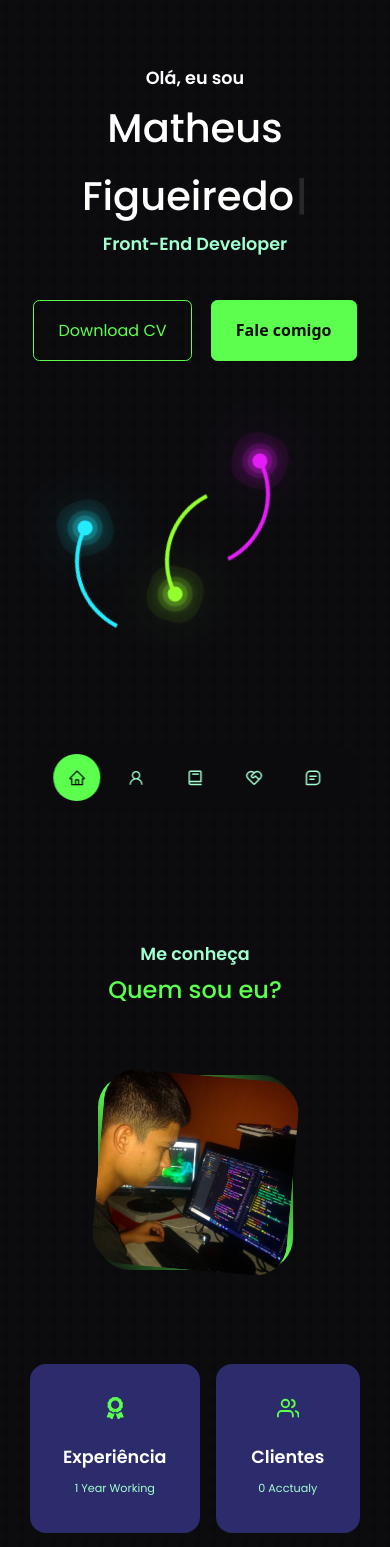
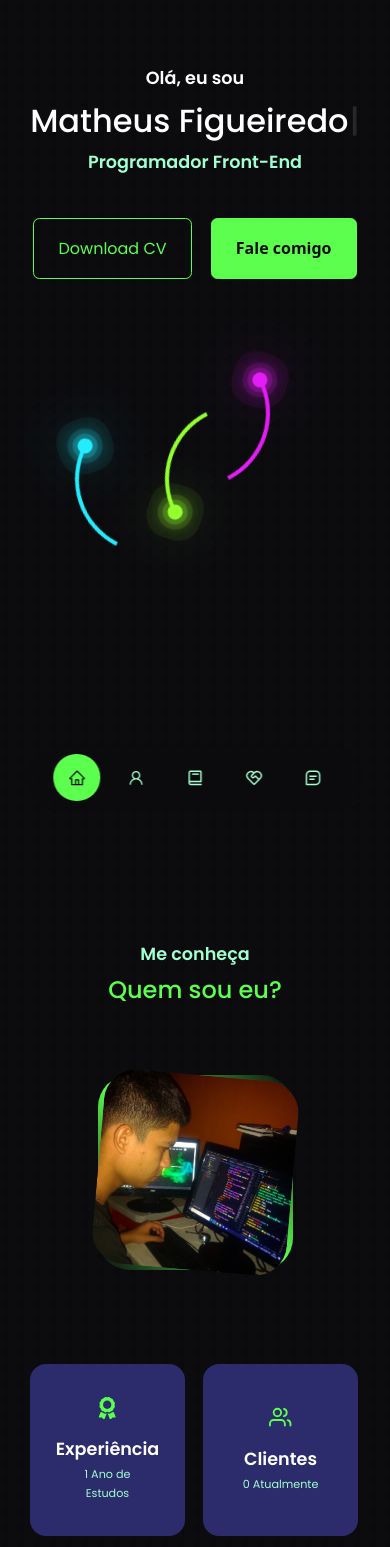
Before and after one commit to matheusscode/portfolio, a React (Vite) app: page / in a window 390 px wide. Shown: the top 1547 px of the page. Built offline with nearby package versions, Linux system fonts and the light colour scheme.

Commit message:
little-changes-two

```diff
--- a/package.json
+++ b/package.json
@@ -4,7 +4,7 @@
   "version": "0.0.0",
   "type": "module",
   "scripts": {
-    "dev": "vite",
+    "dev": "vite --host 0.0.0.0",
     "build": "vite build",
     "preview": "vite preview"
   },
--- a/src/components/About/About.css
+++ b/src/components/About/About.css
@@ -89,6 +89,13 @@
     margin: 1rem 0 1.5rem;
     padding: 20px;
   }
+
+  .about__card{
+    display: flex;
+    flex-direction: column;
+    justify-content: center;
+    align-items: center;
+  }
 }
 
 /* ================== MEDIA QUERIES (SMALL DEVICES) ================== */
@@ -112,4 +119,23 @@
   .about__content p {
     margin: 1.5rem 0;
   }
+
+  .about__card{
+    display: flex;
+    flex-direction: column;
+    justify-content: center;
+    align-items: center;
+    width: 100%;
+  }
 }
+
+@media screen and (max-width: 430px) {
+
+  .about__card{
+    display: flex;
+    flex-direction: column;
+    justify-content: center;
+    align-items: center;
+    width: 155px;
+  }
+}
--- a/src/components/About/About.jsx
+++ b/src/components/About/About.jsx
@@ -22,33 +22,32 @@ export const About = () => {
             <article className="about__card">
               <FaAward className="about__icon" />
               <h5>Experiência</h5>
-              <small>1 Year Working</small>
+              <small>1 Ano de Estudos</small>
             </article>
 
             <article className="about__card">
               <FiUsers className="about__icon" />
               <h5>Clientes</h5>
-              <small>0 Acctualy</small>
+              <small>0 Atualmente</small>
             </article>
 
             <article className="about__card">
               <VscFolderLibrary className="about__icon" />
               <h5>Projetos</h5>
-              <small>5 Completeded</small>
+              <small>4 Completos</small>
             </article>
           </div>
           <p>
             Meu nome é Matheus Figueiredo e eu sou um amante da tecnologia que
             decidiu trilhar o caminho da programação. Estudo frameworks e
             linguagens para o Desenvolvimento Web. Atualmente estou focando nas
-            tecnologias voltadas ao Front-End. Desenvolvo sites
-            modernos para pessoas físicas e jurídicas que desejam um site com
-            design moderno, responsivo que atraia resultados satisfatórios em
-            seu empreendimento. <br />
-            Para a criação das aplicações web conto com as
-            mais modernas ferramentas e tecnologias do mercado para fazer a
-            gestão, design, desenvolvimento do projeto e por fim obter os
-            resultados esperados.
+            tecnologias voltadas ao Front-End. Desenvolvo sites modernos para
+            pessoas físicas e jurídicas que desejam um site com design moderno,
+            responsivo que atraia resultados satisfatórios em seu
+            empreendimento. <br />
+            Para a criação das aplicações web conto com as mais modernas
+            ferramentas e tecnologias do mercado para fazer a gestão, design,
+            desenvolvimento do projeto e por fim obter os resultados esperados.
           </p>
           <a href="#contact" className="btn btn-primary">
             Fale Comigo
--- a/src/components/Contact/Contact.css
+++ b/src/components/Contact/Contact.css
@@ -23,6 +23,10 @@
 .contact__option:hover {
   background: transparent;
   border-color: var(--color-primary-variant);
+}
+
+.contact__option h5 {
+  word-wrap: break-word;
 }
 
 .contact__option-icon {
@@ -87,4 +91,8 @@ textarea {
     width: var(--container-width-sm);
     margin: 30px;
   }
+
+  form button {
+    margin: 0 auto;
+  }
 }
--- a/src/components/Header/Header.css
+++ b/src/components/Header/Header.css
@@ -152,6 +152,11 @@ header {
   header {
     height: 68vh;
   }
+
+  header h1{
+  font-size: 2rem;
+  }
+
 }
 
 /* ================== MEDIA QUERIES (SMALL DEVICES) ================== */
--- a/src/components/Header/Header.jsx
+++ b/src/components/Header/Header.jsx
@@ -19,7 +19,7 @@ export const Header = () => {
               }}
             />
           </h1>
-          <h5 className="text-light">Front-End Developer</h5>
+          <h5 className="text-light">Programador Front-End</h5>
 
           <HeaderCTA />
           <HeaderSocials />
```
